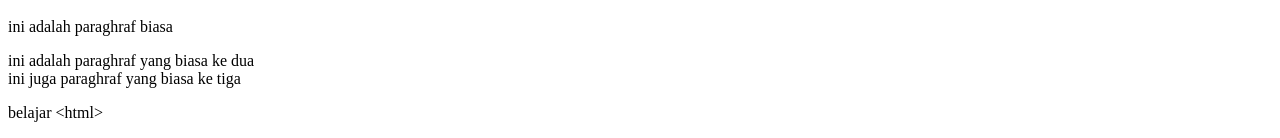
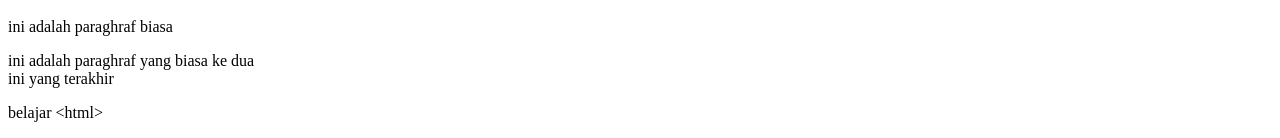
Before and after one commit to Rafifamri/rafifamri.github.io, a plain HTML site: page index.html in a window 1280 px wide. Shown: the part 315-453 px from the top of the page. Drawn offline with Linux system fonts and the light colour scheme.

Commit message:
di perbarui menjadi ini yang terakhir

```diff
--- a/index.html
+++ b/index.html
@@ -16,7 +16,7 @@
     </p>
     <p>
         ini adalah paraghraf yang biasa ke dua <br>
-        ini juga paraghraf yang biasa ke tiga
+        ini yang terakhir
     </p>
     <p>
         belajar &lt;html&gt;
@@ -41,5 +41,6 @@ It is a long established fact that a reader will be distracted by the readable c
         Why do we use it?
 It is a long established fact that a reader will be distracted by the readable content of a page when looking at its layout. The point of using Lorem Ipsum is that it has a more-or-less normal distribution of letters, as opposed to using 'Content here, content here', making it look like readable English. Many desktop publishing packages and web page editors now use Lorem Ipsum as their default model text, and a search for 'lorem ipsum' will uncover many web sites still in their infancy. Various versions have evolved over the years, sometimes by accident, sometimes on purpose (injected humour and the like).
     </P>
+
 </body>
 </html>
```
